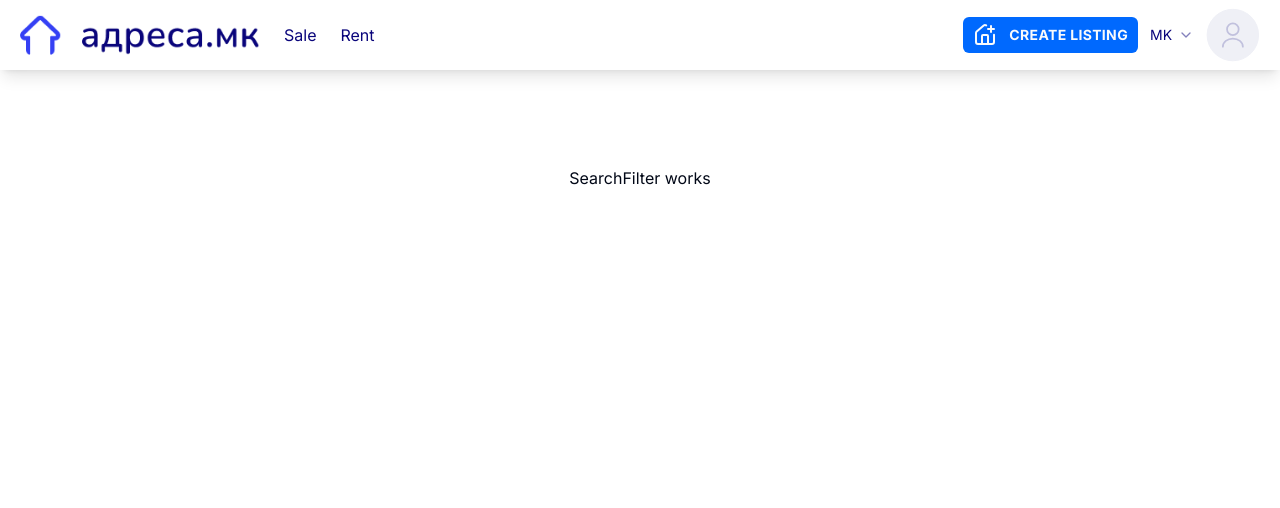
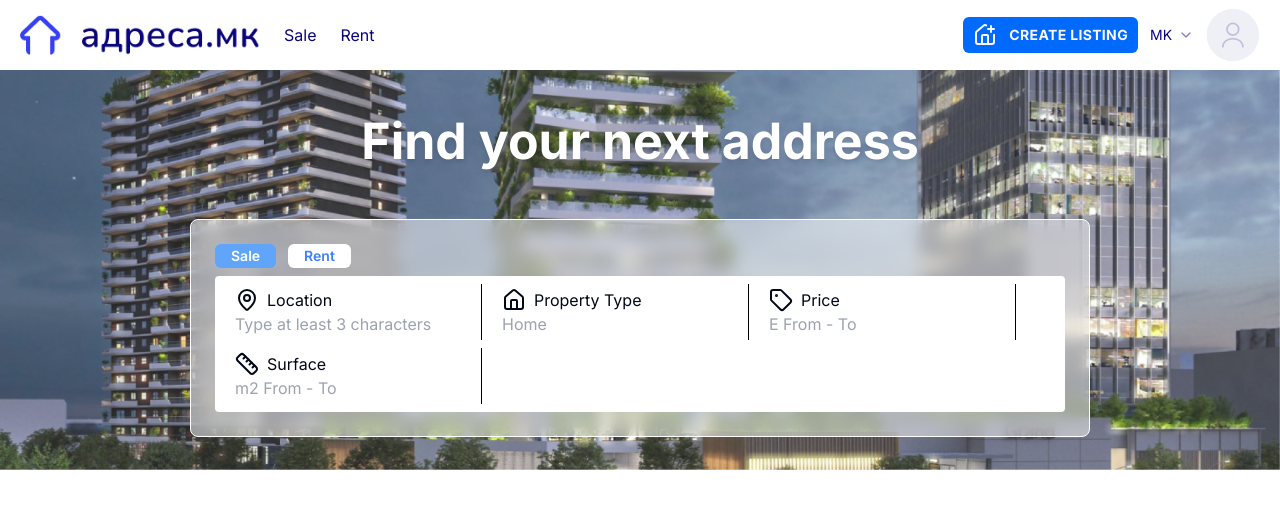
Before and after one commit to adresamk/adresa-next, a Next.js app: page / in a window 1280 px wide. Shown: the top 508 px of the page. Built offline with nearby package versions, Linux system fonts and the light colour scheme.

Commit message:
Working on SearchFilter

```diff
--- a/src/app/SearchFilter.tsx
+++ b/src/app/SearchFilter.tsx
@@ -1,3 +1,104 @@
+"use client";
+
+import { Button } from "@/components/ui/button";
+import { cn } from "@/lib/utils";
+import { House, MapPin, Ruler, Tag } from "lucide-react";
+import { useState } from "react";
+
+type SearchFormFilterProps = {
+  id: string;
+  name: string;
+  placeholder: string;
+  label: string;
+  icon: React.ReactNode;
+};
+function SearchFormFilter({
+  id,
+  name,
+  placeholder,
+  label,
+  icon,
+}: SearchFormFilterProps) {
+  return (
+    <div className="border-r border-r-black px-3 py-1">
+      <label className="flex w-full gap-2" htmlFor={id}>
+        {icon} {label}
+      </label>
+      <div>
+        <input
+          id={id}
+          name={name}
+          type="text"
+          placeholder={placeholder}
+        />
+      </div>
+    </div>
+  );
+}
+
 export default function SearchFilter() {
-  return <div>SearchFilter works</div>;
+  const [mode, setMode] = useState("sale");
+
+  return (
+    <div className="max-w-[900px] flex flex-col gap-2 bg-white/50 backdrop-blur border-white border rounded-lg p-6">
+      <div className="flex gap-3">
+        <Button
+          onClick={() => setMode("sale")}
+          size={"sm"}
+          className={cn(
+            "py-0.5 px-4 h-6 font-semibold bg-white text-blue-500 hover:bg-slate-50",
+            mode === "sale" &&
+              "bg-blue-400 text-white hover:bg-blue-500"
+          )}
+        >
+          Sale
+        </Button>
+        <Button
+          onClick={() => setMode("rent")}
+          size={"sm"}
+          className={cn(
+            "py-0.5 px-4 h-6 font-semibold bg-white text-blue-500 hover:bg-slate-50",
+            mode === "rent" &&
+              "bg-blue-400 text-white hover:bg-blue-500"
+          )}
+        >
+          Rent
+        </Button>
+      </div>
+      <div className=" bg-white rounded">
+        <form action="">
+          <div className="flex flex-wrap p-2 gap-2 ">
+            <SearchFormFilter
+              icon={<MapPin />}
+              label="Location"
+              id="location"
+              name="location"
+              placeholder="Type at least 3 characters"
+            />
+            <SearchFormFilter
+              icon={<House />}
+              label="Property Type"
+              id="property-type"
+              name="property-type"
+              placeholder="Home"
+            />
+            <SearchFormFilter
+              icon={<Tag />}
+              label="Price"
+              id="price"
+              name="price"
+              placeholder="E From - To"
+            />
+            <SearchFormFilter
+              icon={<Ruler />}
+              label="Surface"
+              id="surface"
+              name="surface"
+              placeholder="m2 From - To"
+            />
+          </div>
+        </form>
+      </div>
+    </div>
+  );
 }
--- a/src/app/SearchHeroDisplay.tsx
+++ b/src/app/SearchHeroDisplay.tsx
@@ -2,8 +2,13 @@ import SearchFilter from "./SearchFilter";
 
 export default function SearchHeroDisplay() {
   return (
-    <div>
-      <SearchFilter />
+    <div className="grid  place-content-center h-[400px] bg-search-filter bg-cover bg-no-repeat bg-bottom w-full">
+      <div className="">
+        <h1 className="text-[50px] drop-shadow-md text-white font-bold mb-10 text-center">
+          Find your next address
+        </h1>
+        <SearchFilter />
+      </div>
     </div>
   );
 }
--- a/src/app/page.tsx
+++ b/src/app/page.tsx
@@ -2,7 +2,7 @@ import SearchHeroDisplay from "@/app/SearchHeroDisplay";
 
 export default function Home() {
   return (
-    <main className="flex min-h-screen flex-col items-center justify-between p-24">
+    <main className="flex min-h-screen flex-col items-center justify-between">
       <SearchHeroDisplay />
     </main>
   );
--- a/src/components/shared/Header.tsx
+++ b/src/components/shared/Header.tsx
@@ -2,7 +2,6 @@ import Link from "next/link";
 import { Button } from "@/components/ui/button";
 import LanguagePicker from "@/components/LanguagePicker";
 import userProfileBg from "@/assets/user-profile-bg.svg";
-import adresaLogo from "@/assets/adresa-logo.png";
 import { HousePlus } from "lucide-react";
 
 export default function Header() {
@@ -11,7 +10,7 @@ export default function Header() {
       <nav className="flex items-center gap-6 text-brand-dark-blue">
         <Link href="/">
           <img
-            src={adresaLogo.src}
+            src={"/assets/adresa-logo.png"}
             width={240}
             height={50}
             alt="Adresa Homepage"
--- a/tailwind.config.ts
+++ b/tailwind.config.ts
@@ -82,6 +82,9 @@ const config = {
       fontFamily: {
         sans: ["var(--font-sans)", ...fontFamily.sans],
       },
+      backgroundImage: {
+        "search-filter": "url('/assets/hero-search-bg-image.jpg')",
+      },
     },
   },
   plugins: [require("tailwindcss-animate")],
```
Also changed, not shown: public/assets/adresa-logo.png (renamed from src/assets/adresa-logo.png), public/assets/hero-search-bg-image.jpg (added).
